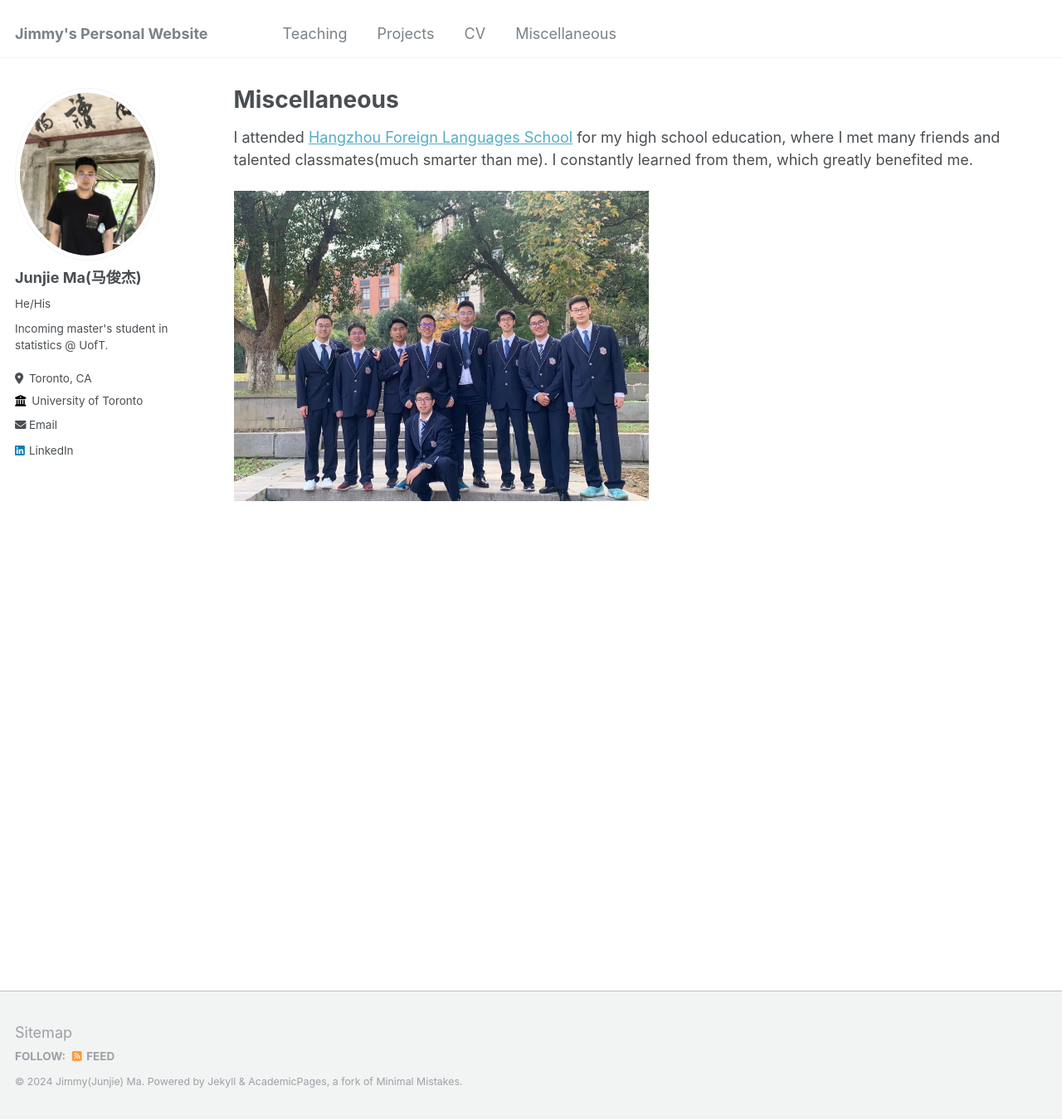
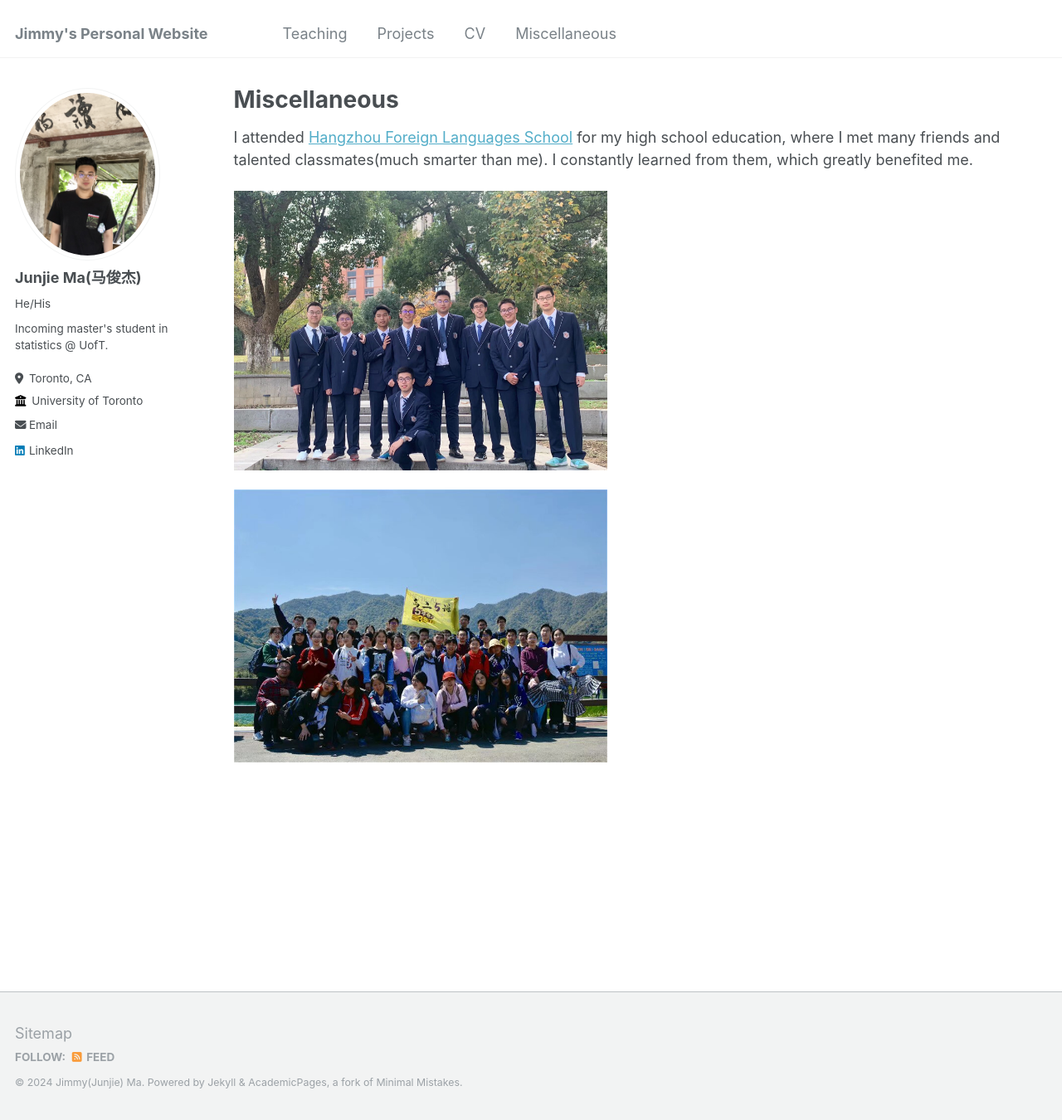
Before and after one commit to JimmyMa1006/JimmyMa1006.github.io, a Jekyll site: the page built from _pages/miscellaneous.md, in a window 1280 px wide and 1350 px high. Shown: the whole window at 83% size. Built offline with Jekyll 4.4.1, drawn with Linux system fonts in a browser that asks for light colours.

Commit message:
Update miscellaneous.md

```diff
--- a/_pages/miscellaneous.md
+++ b/_pages/miscellaneous.md
@@ -7,4 +7,6 @@ author_profile: true
 
 I attended [Hangzhou Foreign Languages School](http://www.chinahw.net/web/index.php/index/xxgk/moid/25) for my high school education, where I met many friends and talented classmates(much smarter than me). I constantly learned from them, which greatly benefited me.
 
-<img src="https://github.com/JimmyMa1006/JimmyMa1006.github.io/blob/1f715c22d9cff999232bea9855eca2f2583214d4/images/HighSchool.png?raw=true" alt="HighSchool" width="500"/>
+<img src="https://github.com/JimmyMa1006/JimmyMa1006.github.io/blob/1f715c22d9cff999232bea9855eca2f2583214d4/images/HighSchool.png?raw=true" alt="HighSchool" width="450"/>
+
+<img src="https://github.com/JimmyMa1006/JimmyMa1006.github.io/blob/3b560326bc1d97760191bcbf819f3a708c7ff953/images/ClassPhoto.png?raw=true" alt="HighSchool2" width="450"/>
```
